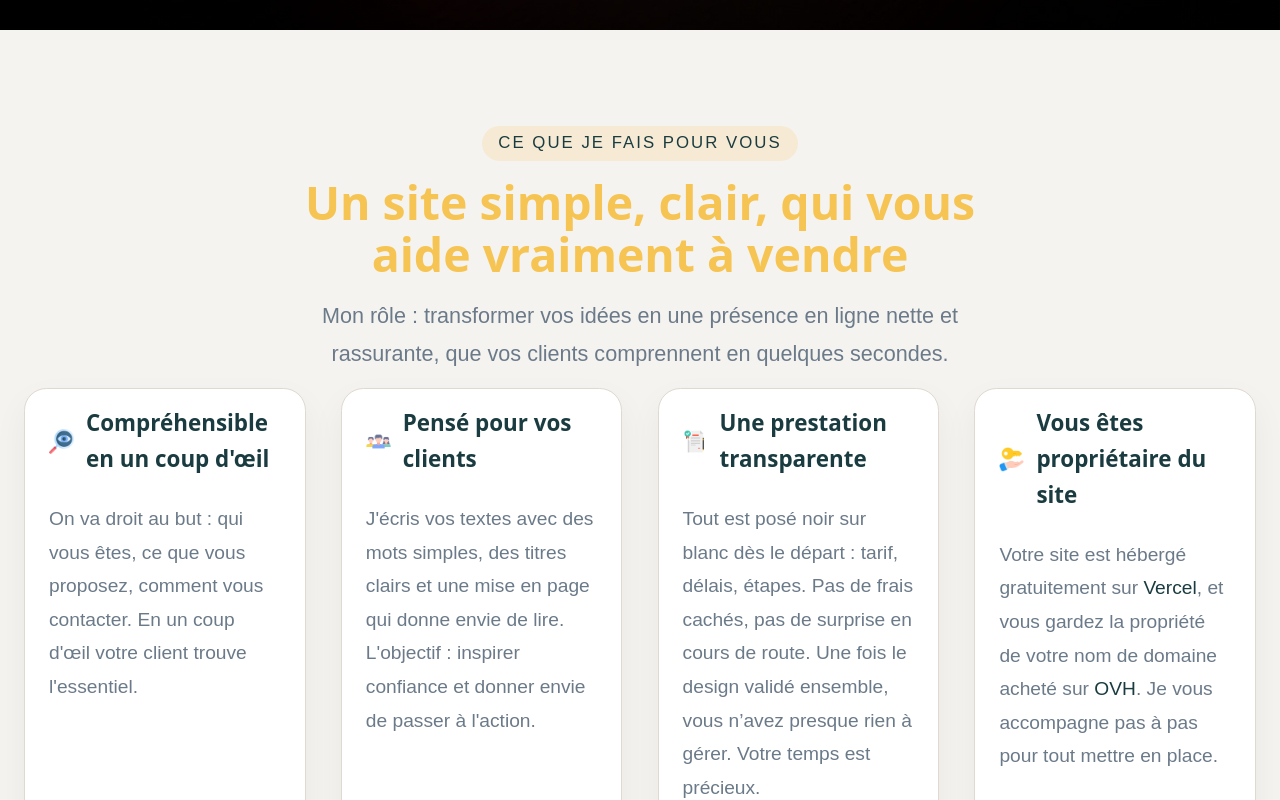
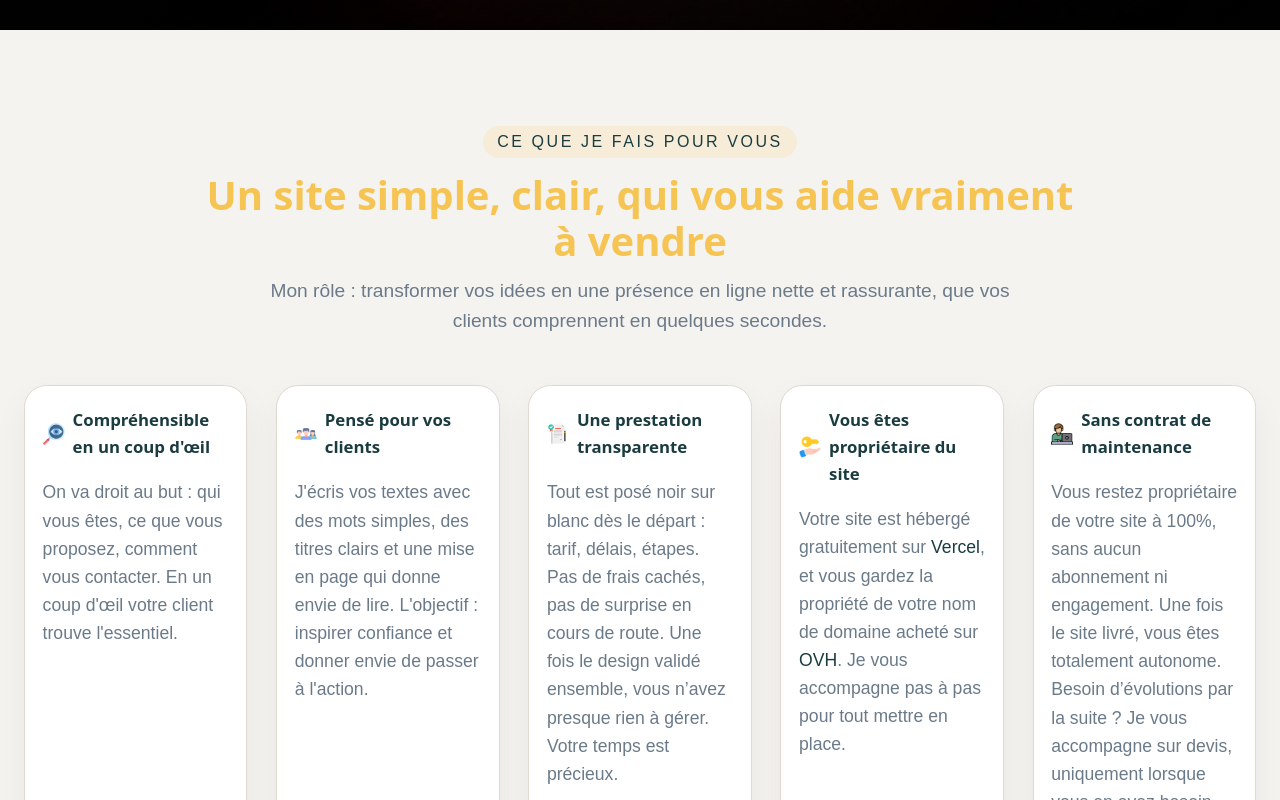
Before and after one commit to Johan11683/Johan_MONARD_Devsite, a Next.js app: page / in a window 1280 px wide. Shown: the part 840-1640 px from the top of the page. Built offline with nearby package versions, Linux system fonts and the light colour scheme; a web font is replaced by a local one.

Commit message:
fix bug visuels mineurs

```diff
--- a/src/app/components/About/About.tsx
+++ b/src/app/components/About/About.tsx
@@ -43,7 +43,7 @@ export default function About() {
             J&apos;ai appris à écouter, comprendre un métier rapidement, expliquer simplement
             des choses techniques et gérer des relations sur la durée. Aujourd&apos;hui,
             j&apos;utilise ces compétences pour traduire votre activité en un site clair,
-            rassurant et crédible pour tes clients.
+            rassurant et crédible pour vos clients.
           </p>
 
           <p className={styles.text}>
--- a/src/app/components/Benefit/Benefit.module.scss
+++ b/src/app/components/Benefit/Benefit.module.scss
@@ -1,13 +1,12 @@
 @use '../../styles/variables' as *;
 @use '../../styles/mixins' as *;
 @use 'sass:color';
-
 
 .benefit {
   position: relative;
   background: $color-bg;
   color: $color-text;
-  padding-block: 6rem 5rem; // haut / bas de la section
+  padding-block: 6rem 5rem;
 }
 
 .separator {
@@ -17,48 +16,51 @@
   height: 90px;
   background: $color-accent;
   clip-path: polygon(0 0, 100% 55%, 100% 100%, 0 100%);
-  margin-bottom: 3rem;
+  pointer-events: none;
+  z-index: 0;
 }
 
 .inner {
   @include container;
+  position: relative;
+  z-index: 1;                 // le contenu passe devant le separator
 }
+
 
 /* === INTRO === */
 
 .intro {
-  max-width: 780px; // +20px
+  max-width: 880px;
   margin-inline: auto;
   text-align: center;
-  margin-bottom: 1rem;
+  margin-bottom: 1.5rem;
 }
 
 .kicker {
   display: inline-block;
-  padding: 0.25rem 1rem;
+  padding: 0.2rem 0.9rem;
   border-radius: 999px;
-  font-size: 1.05rem;
-  letter-spacing: 0.12em;
+  font-size: 1rem;
+  letter-spacing: 0.16em;
   text-transform: uppercase;
-  background: rgba($color-accent, 0.18);
+  background: rgba($color-accent, 0.16);
   color: $color-primary;
-  margin-bottom: 1rem;
+  margin-bottom: 0.9rem;
 }
 
 .title {
   font-family: $font-sans;
   font-weight: 700;
-  font-size: 2.9rem;
-  line-height: 1.12;
+  font-size: 2.5rem;
+  line-height: 1.15;
   color: $color-accent;
-  margin-bottom: 1rem;
+  margin-bottom: 0.7rem;
 }
 
 .subtitle {
-  font-size: 1.35rem;
-  line-height: 1.75;
+  font-size: 1.2rem;
   color: $color-text-muted;
-  max-width: 680px;
+  max-width: 780px;
   margin-inline: auto;
 }
 
@@ -66,55 +68,42 @@
 
 .grid {
   display: grid;
-  grid-template-columns: repeat(4, 1fr); // 4 cards sur desktop
-  gap: 2.2rem;
-  margin-bottom: 3.5rem;
+  grid-template-columns: repeat(5, minmax(0, 1fr)); // 5 cards sur desktop
+  gap: 1.8rem;
+  margin: 3rem 0 3.5rem;
+}
 
-  // < 1024px : 2 cards
-  @include down($bp-tablet) {
-    grid-template-columns: repeat(2, 1fr);
-  }
+/* === CARDS === */
 
-  // < 475px : 1 card
-  @include down($bp-mobile) {
-    grid-template-columns: 1fr;
-  }
-
+.card {
+  background: $color-bg-alt;
+  border-radius: 1.4rem;
+  padding: 1.3rem 1.1rem;
+  border: 1px solid $color-border;
+  box-shadow: 0 14px 34px rgba(0, 0, 0, 0.05);
+  display: flex;
+  flex-direction: column;
+  gap: 0.7rem;
 }
 
 .cardTitle {
   display: flex;
   align-items: center;
-  gap: 0.75rem;
+  gap: 0.5rem;
+  font-size: 1.05rem;
+  font-weight: 600;
+  color: $color-primary;
 
   img {
-    width: 25px;
-    height: 25px;
+    width: 22px;
+    height: 22px;
     object-fit: contain;
+    flex-shrink: 0;
   }
 }
 
-
-.card {
-  background: $color-bg-alt;
-  border-radius: 1.4rem;
-  padding: 1rem 1.5rem;
-  border: 1px solid $color-border;
-  box-shadow: 0 14px 34px rgba(0, 0, 0, 0.05);
-  display: flex;
-  flex-direction: column;
-  gap: 1rem;
-}
-
-.cardTitle {
-  font-size: 1.4rem;
-  font-weight: 600;
-  color: $color-primary;
-}
-
 .cardText {
-  font-size: 1.2rem;
-  line-height: 1.75;
+  font-size: 1.1rem;
   color: $color-text-muted;
 }
 
@@ -130,17 +119,17 @@
 }
 
 .footerText {
-  font-size: 1.25rem;
+  font-size: 1.1rem;
 }
 
 .footerLink {
   align-self: center;
-  padding: 1.1rem 2.2rem; // +padding
+  padding: 1rem 2.1rem;
   border-radius: 999px;
   text-decoration: none;
-  font-size: 1.25rem; // +0.2rem
+  font-size: 1.05rem;
   font-weight: 700;
-  letter-spacing: 0.05em;
+  letter-spacing: 0.08em;
   text-transform: uppercase;
   background: $color-primary;
   color: $color-bg;
@@ -154,38 +143,54 @@
   }
 }
 
-/* === RESPONSIVE === */
+/* === RESPONSIVE TABLETTE (< 1024px) === */
 
 @include down($bp-tablet) {
+  .grid {
+    grid-template-columns: repeat(2, minmax(0, 1fr));
+    gap: 2rem;
+  }
+
   .title {
-    font-size: 2.4rem; // +0.3
+    font-size: 2.4rem;
   }
 
   .subtitle {
-    font-size: 1.25rem; // +0.2
+    font-size: 1.2rem;
+  }
+
+  .card {
+    padding: 1.5rem 1.4rem;
   }
 
   .cardTitle {
-    font-size: 1.45rem;
+    font-size: 1.2rem;
   }
 
   .cardText {
-    font-size: 1.2rem;
+    font-size: 1.05rem;
   }
 
   .footerText {
-    font-size: 1.2rem;
+    font-size: 1.15rem;
   }
 
   .footerLink {
-    font-size: 1.15rem;
+    font-size: 1.1rem;
     margin-bottom: 3rem;
   }
 }
 
+/* === RESPONSIVE MOBILE (< 768px) === */
+
 @include down($bp-mobile) {
   .benefit {
     padding-block: 5.5rem;
+  }
+
+  .grid {
+    grid-template-columns: 1fr;
+    gap: 1.6rem;
   }
 
   .title {
@@ -193,20 +198,20 @@
   }
 
   .subtitle {
-    font-size: 1.25rem;
+    font-size: 1.2rem;
   }
 
   .card {
-    padding: 2.2rem 1.8rem;
+    padding: 2rem 1.7rem;
   }
 
   .cardTitle {
-    font-size: 1.4rem;
+    font-size: 1.3rem;
   }
 
   .cardText,
   .footerText {
-    font-size: 1.2rem;
+    font-size: 1.1rem;
   }
 
   .footerLink {
--- a/src/app/components/Benefit/Benefit.tsx
+++ b/src/app/components/Benefit/Benefit.tsx
@@ -70,7 +70,6 @@ export default function Benefit() {
             <p className={styles.cardText}>
               Tout est posé noir sur blanc dès le départ : tarif, délais, étapes. Pas de frais cachés,
               pas de surprise en cours de route. Une fois le design validé ensemble, vous n’avez presque rien à gérer. Votre temps est précieux.
-              <br /><br />
 
             </p>
           </article>
@@ -95,6 +94,28 @@ export default function Benefit() {
             </p>
           </article>
 
+          <article className={styles.card}>
+            <h3 className={styles.cardTitle}>
+                <Image
+                src="/images/free-lance.png"
+                alt=""
+                width={32}
+                height={32}
+                className={styles.icon}
+                aria-hidden="true"
+                />
+                Sans contrat de maintenance
+            </h3>
+
+            <p className={styles.cardText}>
+                Vous restez propriétaire de votre site à 100%, sans aucun abonnement ni
+                engagement. Une fois le site livré, vous êtes totalement autonome.
+                Besoin d’évolutions par la suite ? Je vous accompagne sur devis, uniquement
+                lorsque vous en avez besoin.
+            </p>
+            </article>
+
+
         </div>
 
         <footer className={styles.footer}>
--- a/src/app/components/Prices/Prices.tsx
+++ b/src/app/components/Prices/Prices.tsx
@@ -73,10 +73,17 @@ export default function Prices() {
 
         {/* Texte additionnel */}
         <div className={styles.custom}>
-  Vous avez un besoin particulier ?
-  <strong> Je réalise aussi des devis sur mesure </strong>
-  pour s’adapter à votre activité.
-</div>
+        <p>
+            Vous avez un besoin spécifique ?
+            Nous en parlons ensemble et je vous propose un devis adapté à votre activité.
+        </p>
+
+        <p>
+            Toutes les prestations incluent un mois de suivi et de petits ajustements après la mise en ligne.
+            Au-delà, les interventions ponctuelles sont facturées <strong>40&nbsp;€/heure</strong>.
+        </p>
+        </div>
+
         {/* Mention légale */}
         <footer className={styles.note}>
           *Tarifs non soumis à la TVA selon l’article 293 B du CGI
```
Also changed, not shown: public/images/free-lance.png (added).
